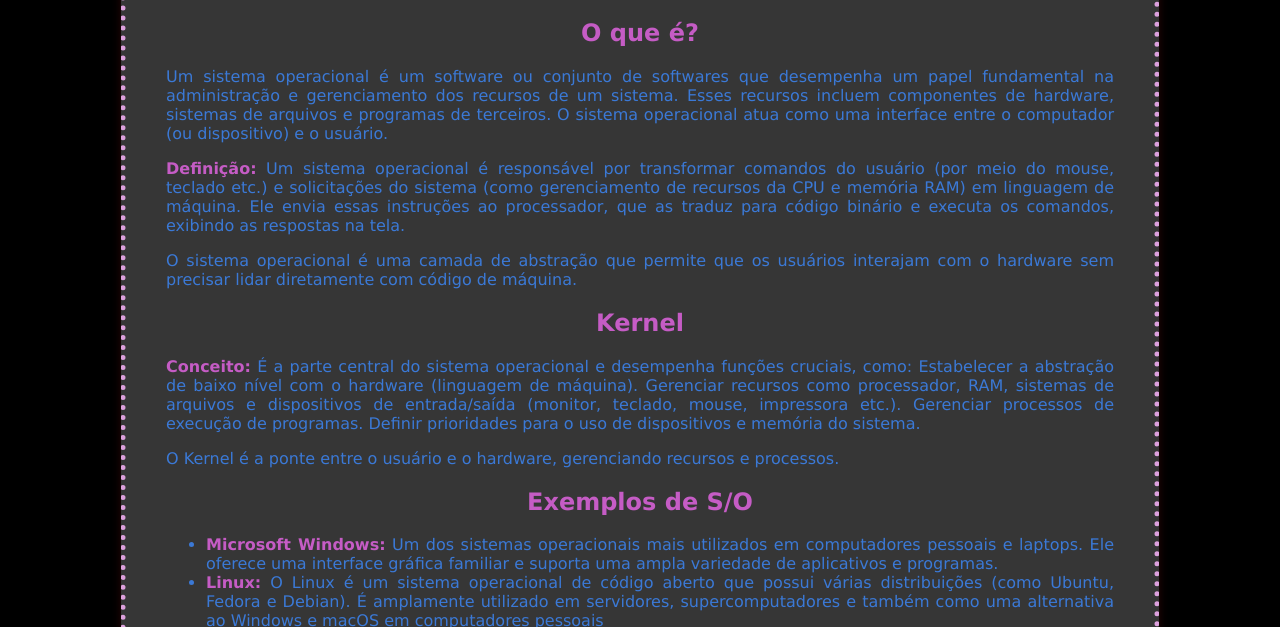
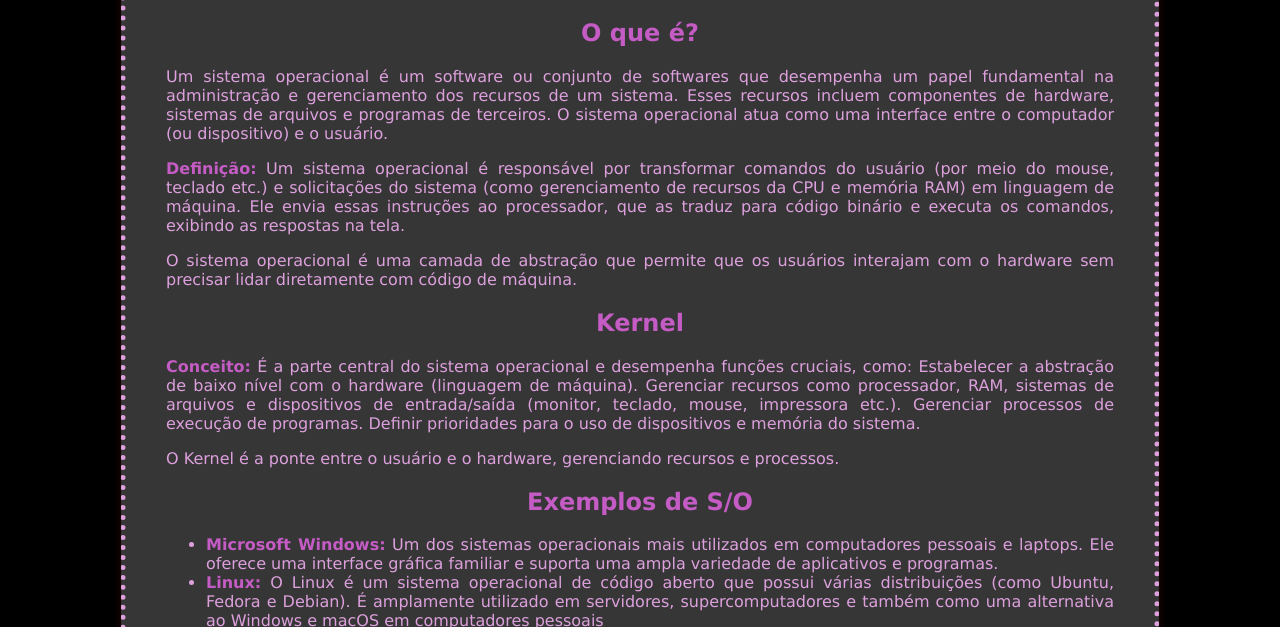
Before and after one commit to Cl4rita/site-fusao, a plain HTML site: page index.html in a window 1280 px wide. Shown: the part 153-780 px from the top of the page. Drawn offline with Linux system fonts and the light colour scheme.

Commit message:
cor original

```diff
--- a/style.css
+++ b/style.css
@@ -1,7 +1,7 @@
 body{
 
     background-color: rgb(0, 0, 0);
-    color:  rgb(59, 121, 214);
+    color:  plum;
     font-family: Verdana, sans-serif;
     justify-content: center;
     text-align: center;
```
